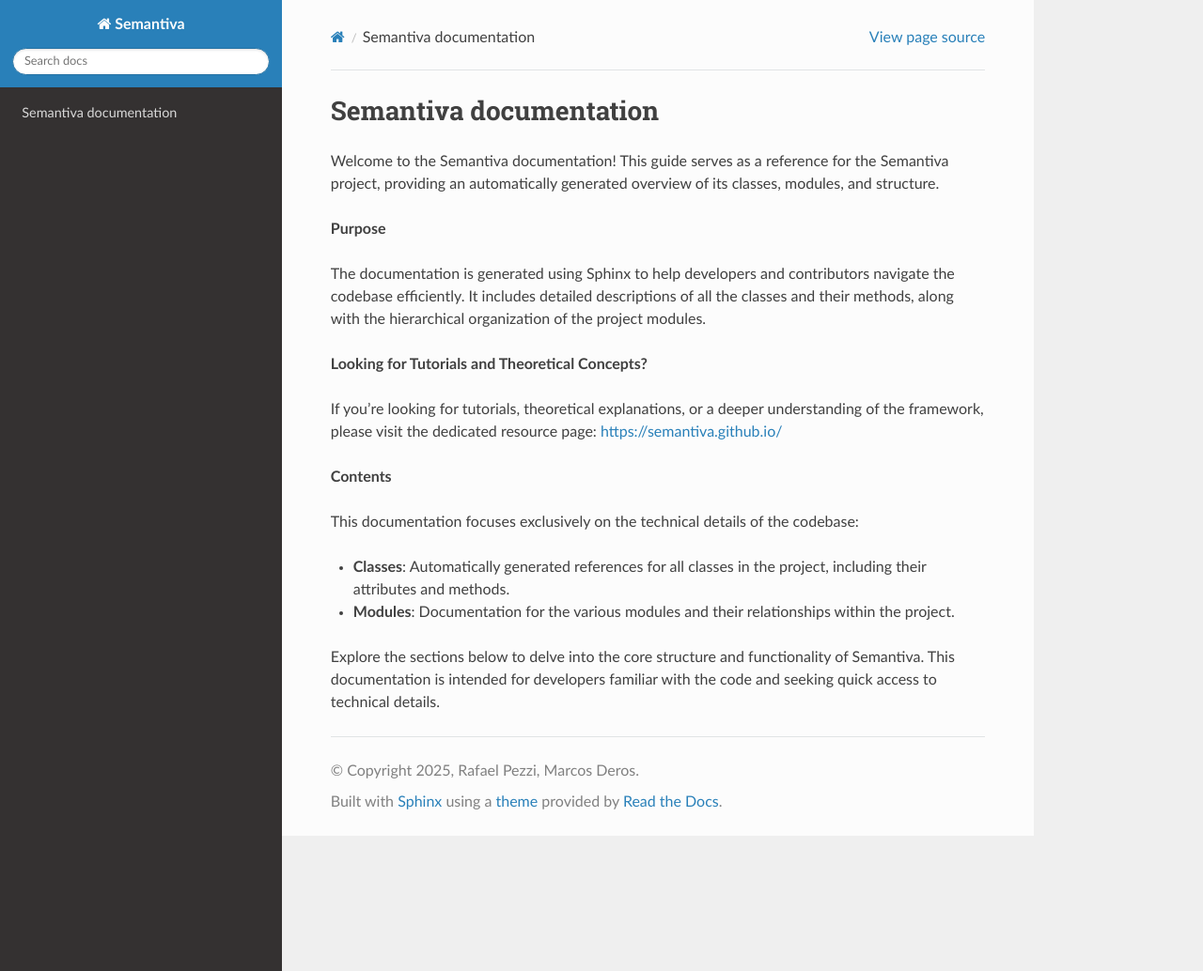
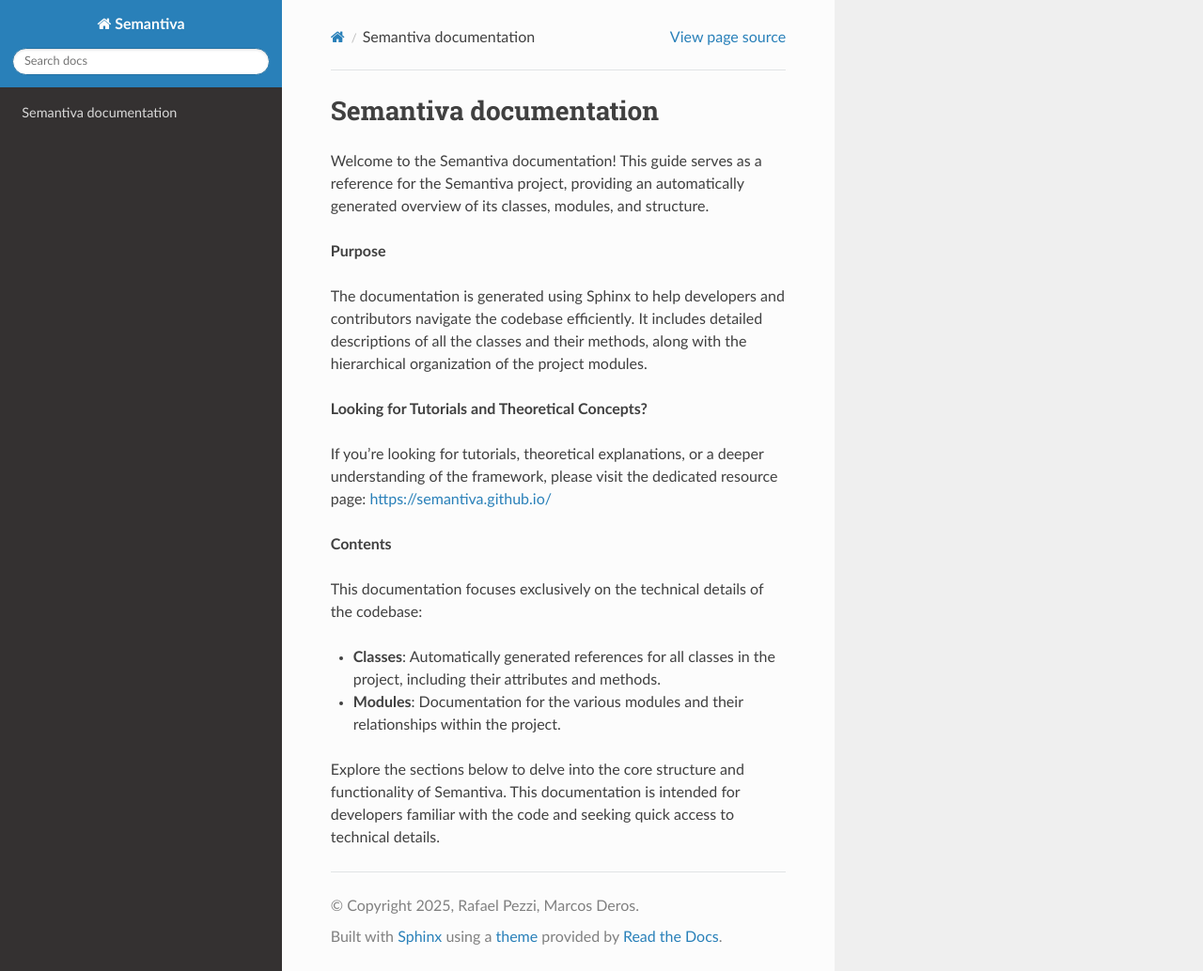
Before and after one commit to semantiva/semantiva, a Sphinx documentation site: the page built from docs/source/index.rst, in a window 1280 px wide and 1034 px high. Shown: the whole window at 94% size. Built offline with Sphinx 7.4.7 and the Read the Docs theme 3.1.0, drawn with Linux system fonts in a browser that asks for light colours; pages that are not in the unit, such as notebooks, are missing from menus.

Commit message:
Fix api web (#33)
- Fixed api website pipeline

```diff
--- /dev/null
+++ b/docs/source/_static/custom.css
@@ -0,0 +1,13 @@
+/* Adjust the max width of the page */
+.wy-nav-content {
+    max-width: 60%;
+    /* Set to 100% of the screen width */
+    width: 60%;
+    /* Adjust as needed for spacing */
+}
+
+/* Adjust the width of the sidebar */
+.wy-side-nav-search {
+    max-width: 300px;
+    /* Adjust as necessary */
+}
--- a/docs/source/conf.py
+++ b/docs/source/conf.py
@@ -9,7 +9,7 @@
 import os
 import sys
 
-sys.path.insert(0, os.path.abspath(".."))
+sys.path.insert(0, os.path.abspath("../.."))
 
 project = "Semantiva"
 copyright = "2025, Rafael Pezzi, Marcos Deros"
@@ -30,7 +30,13 @@
 templates_path = ["_templates"]
 exclude_patterns = []
 
+# Add the _static directory to the static path
+html_static_path = ["_static"]
 
+# Include the custom CSS file
+html_css_files = [
+    "custom.css",
+]
 # -- Options for HTML output -------------------------------------------------
 # https://www.sphinx-doc.org/en/master/usage/configuration.html#options-for-html-output
 
```
Also changed, not shown: 1 other file.
